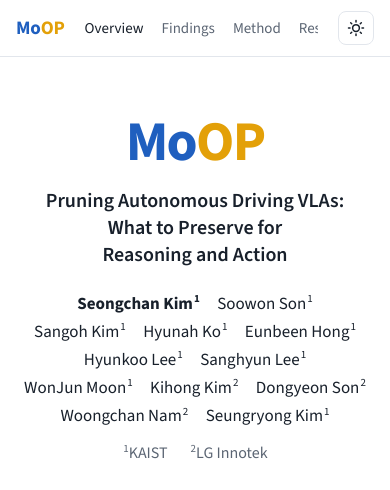
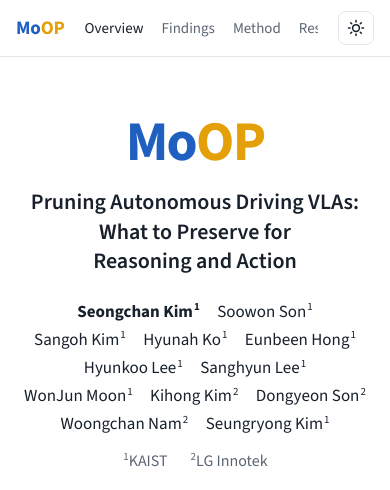
Before and after one commit to cvlab-kaist/MoOP, a plain HTML site: page docs/index.html in a window 390 px wide. Shown: the top 490 px of the page. Drawn offline with nearby package versions, Linux system fonts and the light colour scheme.

Commit message:
Page: larger title (36px desktop, 22px mobile)
Co-Authored-By: Claude Opus 5.5 <noreply@anthropic.com>
Claude-Session: https://claude.ai/code/session_01TJLFbZQd2LeEnJpWSkR4vt

```diff
--- a/docs/static/css/style.css
+++ b/docs/static/css/style.css
@@ -74,7 +74,7 @@ h3 { font-size: 20px; margin: 0 0 6px; }
 .hero { text-align: center; padding: 56px 16px 24px; }
 .wordmark { font-size: clamp(56px, 11vw, 96px); font-weight: 800; line-height: 1; margin: 0; letter-spacing: -.03em; }
 .wordmark .mo { color: var(--ce); } .wordmark .op { color: var(--fm); }
-.subtitle { font-size: clamp(20px, 3vw, 27px); line-height: 1.35; margin: 18px auto 22px; max-width: 820px; font-weight: 600; text-wrap: balance; }
+.subtitle { font-size: clamp(22px, 3.4vw, 36px); line-height: 1.35; margin: 18px auto 22px; max-width: 820px; font-weight: 600; text-wrap: balance; }
 .subtitle span { display: inline-block; }   /* when the title wraps, break at the colon */
 .authors { font-size: 17px; max-width: 860px; margin: 0 auto; }
 .author { white-space: nowrap; display: inline-block; margin: 0 7px; }
```
